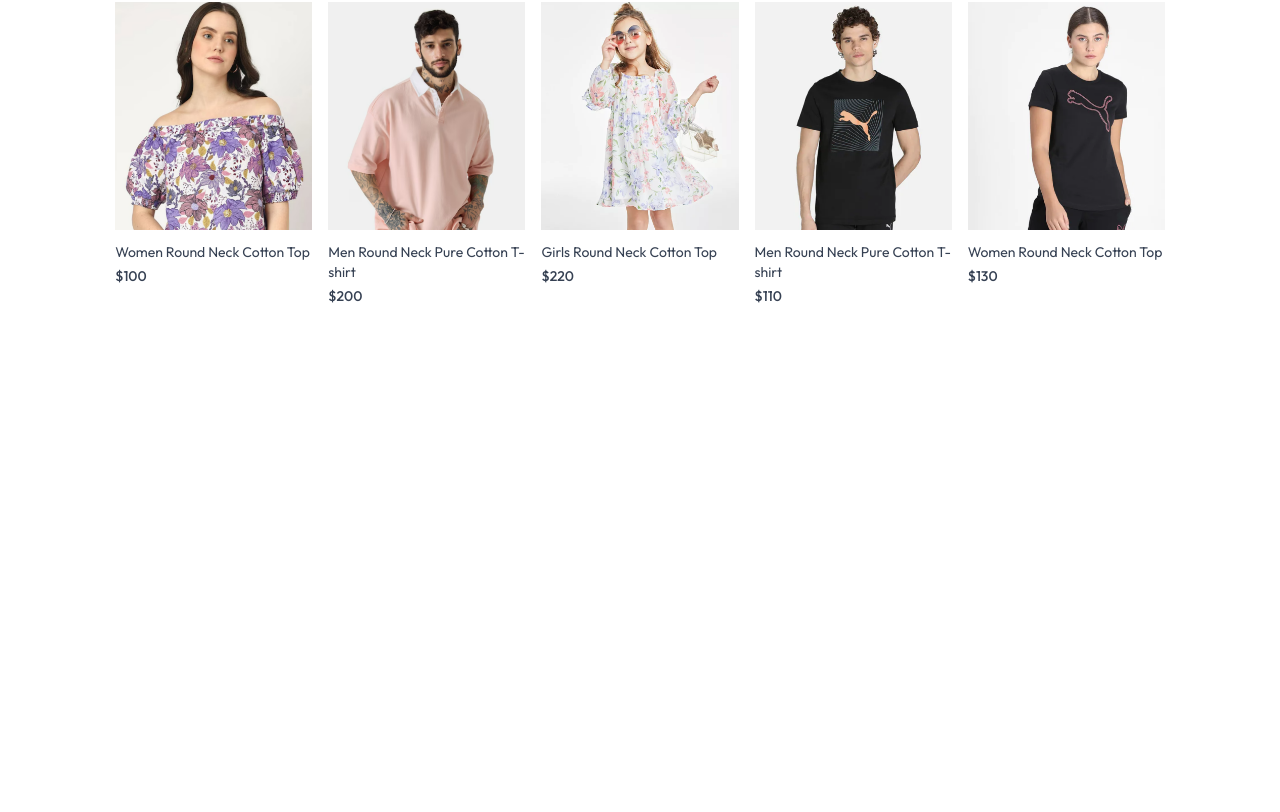
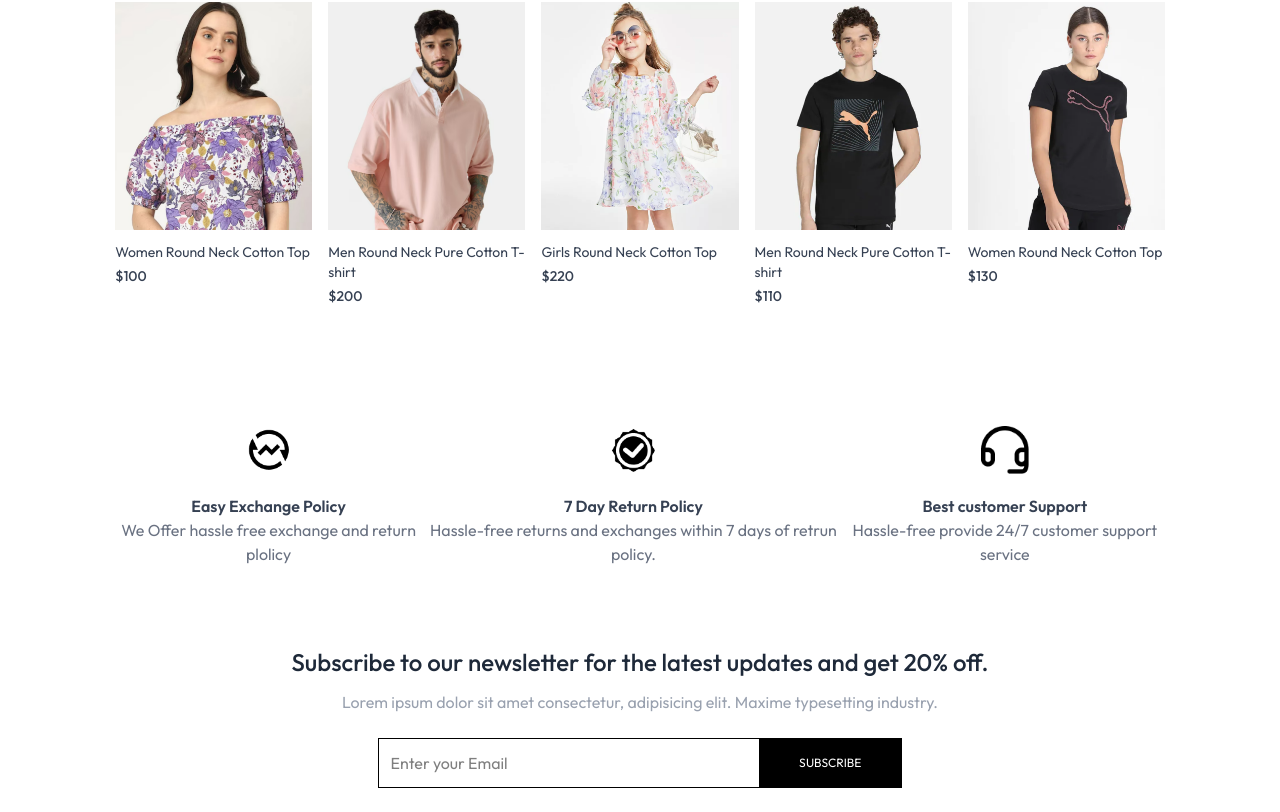
Before and after one commit to Priyanka-saw/E-commerce-App, a React (Vite) app in the folder frontend/: page / in a window 1280 px wide. Shown: the part 1531-2343 px from the top of the page. Before the commit the page ends 1877 px from the top, so only its background shows below. Built offline with nearby package versions, Linux system fonts and the light colour scheme.

Commit message:
Newsletter_page

```diff
--- /dev/null
+++ b/frontend/src/components/NewsletterBox.jsx
@@ -0,0 +1,21 @@
+import React from "react";
+
+const NewsletterBox = () => {
+  return (
+    <div className="text-center">
+      <p className="text-2xl font-medium text-gray-800">
+        Subscribe to our newsletter for the latest updates and get 20% off.
+      </p>
+      <p className="text-gray-400 mt-3">
+        Lorem ipsum dolor sit amet consectetur, adipisicing elit. Maxime typesetting industry.
+        </p>
+
+        <form className="w-full sm:w-1/2 mx-auto flex item-center border gap-3 my-6 border pl-3">
+            <input className="w-full sm:flex-1 outline-none" type="email" placeholder='Enter your Email' required  />
+            <button type="submit" className="bg-black text-white text-xs px-10 py-4">SUBSCRIBE</button>
+        </form>
+    </div>
+  );
+};
+
+export default NewsletterBox;
--- a/frontend/src/components/OurPolicy.jsx
+++ b/frontend/src/components/OurPolicy.jsx
@@ -1,11 +1,36 @@
-import React from 'react'
+import React from "react";
+import {assets} from "../assets/assets.js";
 
 const OurPolicy = () => {
   return (
-    <div className='flex flex-col sm:flex-row justify-around gap-12 gap-12 sm:gap-2 text-center py-20 text-xs sm:text-sm md:text-base text-gray-700'>
+    <div className="flex flex-col sm:flex-row justify-around gap-12 sm:gap-2 text-center py-20 text-xs sm:text-sm md:text-base text-gray-700">
+
+      <div>
+        <img src={assets.exchange_icon} className="w-12 m-auto mb-5" alt="" />
+        <p className="font-semibold">Easy Exchange Policy</p>
+        <p className="text-gray-500">
+          We Offer hassle free exchange and return plolicy
+        </p>
+      </div>
+
+      <div>
+        <img src={assets.quality_icon} className="w-12 m-auto mb-5" alt="" />
+        <p className="font-semibold">7 Day Return Policy</p>
+        <p className="text-gray-500">
+          Hassle-free returns and exchanges within 7 days of retrun policy.
+        </p>
+      </div>
+
+      <div>
+        <img src={assets.support_img} className="w-12 m-auto mb-5" alt="" />
+        <p className="font-semibold">Best customer Support</p>
+        <p className="text-gray-500">
+          Hassle-free provide 24/7 customer support service
+        </p>
+      </div>
 
     </div>
-  )
-}
+  );
+};
 
-export default OurPolicy
+export default OurPolicy;
--- a/frontend/src/pages/Home.jsx
+++ b/frontend/src/pages/Home.jsx
@@ -2,6 +2,8 @@
 import Hero from '../components/Hero.jsx'
 import LatestCollection from '../components/LatestCollection.jsx'
 import BestSeller from '../components/BestSeller.jsx'
+import OurPolicy from '../components/OurPolicy.jsx'
+import NewsletterBox from '../components/NewsletterBox.jsx'
 
 
 const Home = () => {
@@ -10,7 +12,8 @@
       <Hero />
       <LatestCollection />
       <BestSeller />
-
+      <OurPolicy />
+      <NewsletterBox />
     </div>
   )
 }
```
Also changed, not shown: frontend/src/components/BestSeller.jsx (line endings or trailing spaces).
